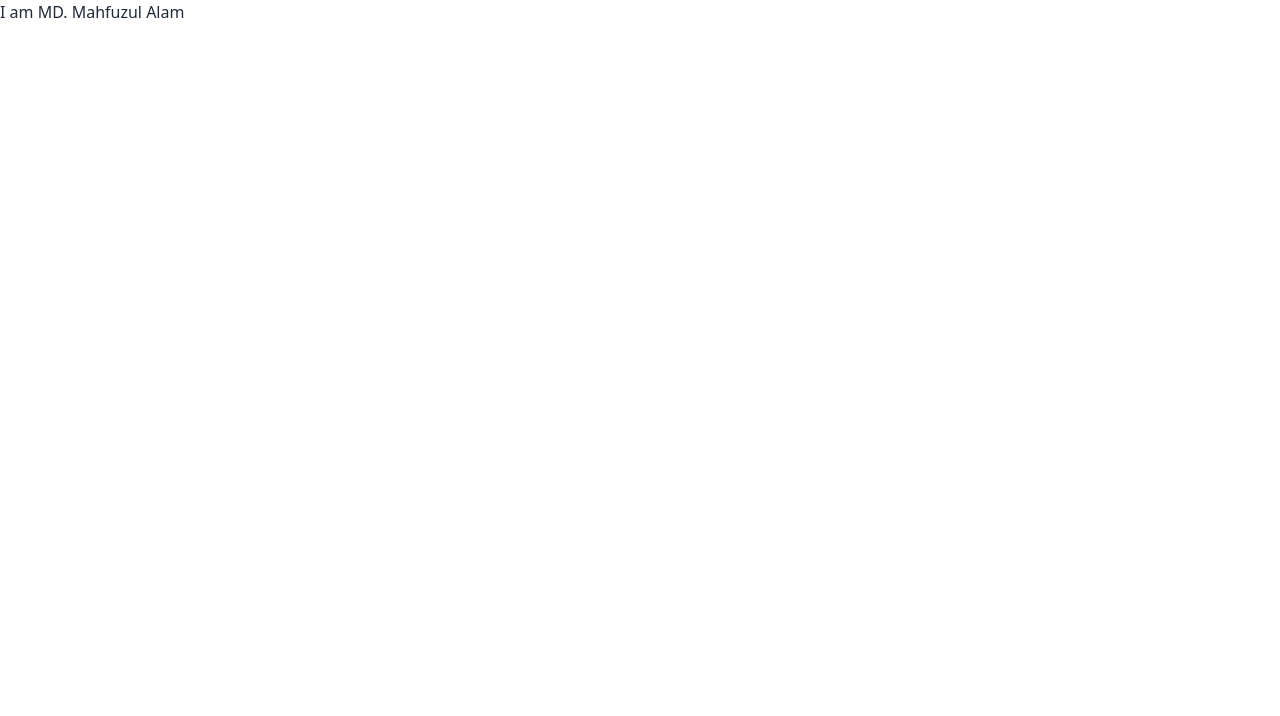
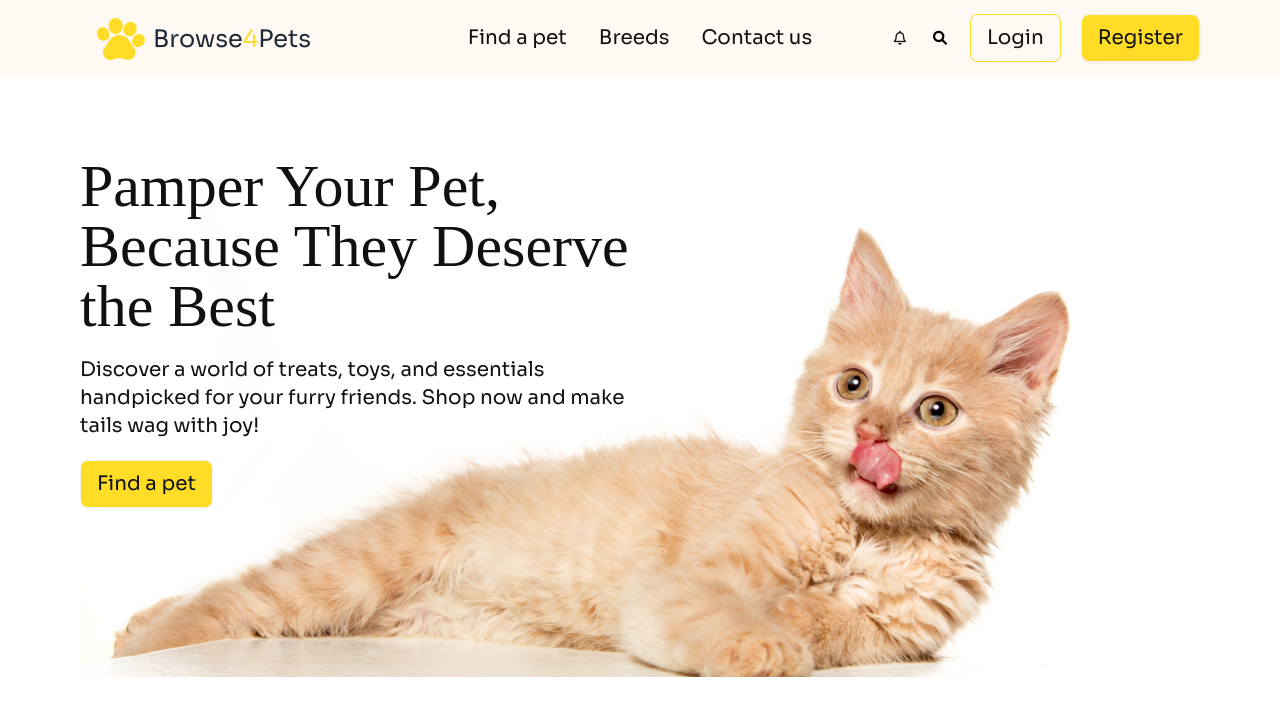
Before and after one commit to Mahfuz1907/programming-hero-assignment-3, a plain HTML site: page index.html in a window 1280 px wide. Drawn offline with nearby package versions, Linux system fonts and the light colour scheme; a web font is replaced by a local one.

Commit message:
added banner

```diff
--- a/index.html
+++ b/index.html
@@ -1,23 +1,83 @@
 <!DOCTYPE html>
-<html lang="en">
+<html lang="en" data-theme="light">
 <head>
     <meta charset="UTF-8">
     <meta name="viewport" content="width=device-width, initial-scale=1.0">
     <title>Cat Store</title>
     <link href="https://cdn.jsdelivr.net/npm/daisyui@4.12.23/dist/full.min.css" rel="stylesheet" type="text/css" />
     <script src="https://cdn.tailwindcss.com"></script>
+    <link rel="stylesheet" href="https://cdnjs.cloudflare.com/ajax/libs/font-awesome/6.0.0-beta3/css/all.min.css">
+    <style>
+        @import url('https://fonts.googleapis.com/css2?family=Sora:wght@100..800&display=swap');
+        @import url('https://fonts.googleapis.com/css2?family=ADLaM+Display&display=swap');
+
+        .sora{
+            font-family: "Sora", serif;
+            }
+
+        .adlam{
+            font-family: "ADLaM Display", serif;
+            }
+
+
+    </style>
+
 </head>
 <body>
-    <header>
+    <header class="bg-[#FFF9F4] sora">
+        <!-- nav section starts here  -->
+        <div class="navbar px-3 sm:px-7 md:px-14 lg:px-20 xl:px-25 2xl:px-36 border-b-2 border-b-[#1E1E1E] lg:border-none">
+            <div class="navbar-start">
+              <a class="btn btn-ghost text-2xl font-normal"><img src="c1-assets/logo-header.png" alt=""><span class="hidden md:flex lg:hidden xl:flex">Browse<span class="text-[#FFDC26]">4</span>Pets</span></a>
+            </div>
+            <div class="navbar-center hidden lg:flex">
+              <ul class="menu menu-horizontal px-1 text-[#111111] text-xl font-normal">
+                <li><a>Find a pet</a></li>
+                <li><a>Breeds</a></li>
+                <li><a>Contact us</a></li>
+              </ul>
+            </div>
+            <div class="navbar-end">
+              <div class="button hidden lg:flex flex-row justify-between gap-5">
+                <a class="btn bg-[#FFF9F4] border-none shadow-none px-0 w-5 h-6"><i class="fa-regular fa-bell text-[#111111]"></i></a>
+                <a class="btn bg-[#FFF9F4] border-none shadow-none px-0 w-5 h-6"><i class="fa-solid fa-magnifying-glass text-[#000000]"></i></i></a>
+                <button class="btn bg-[#FFF9F4] text-[#111111] border-[#FFDC26] text-xl font-normal">Login</button>
+                <button class="btn bg-[#FFDC26] text-[#111111] text-xl font-normal">Register</button>
+              </div>
+              <div class="dropdown lg:hidden">
+                <div tabindex="0" role="button" class="btn btn-ghost px-1 py-2 w-8 h-8">
+                    <i class="fa-solid fa-bars"></i>
+                </div>
+                <ul tabindex="0" class="flex flex-col justify-start items-start absolute -left-20 bg-[#FFF9F4] menu menu-sm dropdown-content px-1 text-[#111111] text-xl font-normal rounded-box z-[1] mt-3 p-2 shadow">
+                    <li><a>Find a pet</a></li>
+                    <li><a>Breeds</a></li>
+                    <li><a>Contact us</a></li>
+                    <li><a>Login</a></li>
+                    <li><a>Register</a></li>
+                </ul>
+              </div>
+            </div>
+        </div>
+        <!-- nav section ends here  -->
 
+        <!-- banner section starts here  -->
+         <div class="bg-[#FFFFFF]">
+            <div class="pt-20 px-3 sm:px-7 md:px-14 lg:px-20 xl:px-25 2xl:px-36">
+                <div class="flex flex-col justify-start items-start gap-5">
+                    <h1 class="adlam text-[#111111] text-3xl sm:text-6xl font-normal lg:w-1/2 z-10">Pamper Your Pet, Because They Deserve the Best</h1>
+                    <p class="text-[#111111] text-base sm:text-xl font-normal lg:w-1/2 z-10">Discover a world of treats, toys, and essentials handpicked for your furry friends. Shop now and make tails wag with joy!</p>
+                    <button class="btn bg-[#FFDC26] text-[#111111] text-base sm:text-xl font-normal z-10">Find a pet</button>
+                </div>
+                <img src="c1-assets/cat-big.png" alt="" class="w-4/5 absolute top-80 sm:top-96 md:top-80 lg:top-60 xl:top-24 z-0">
+             </div>
+         </div>
+        <!-- banner section ends here  -->
     </header>
 
     <main>
-        <h2>I am MD. Mahfuzul Alam</h2>
     </main>
 
     <footer>
-
     </footer>
 </body>
 </html>
```
